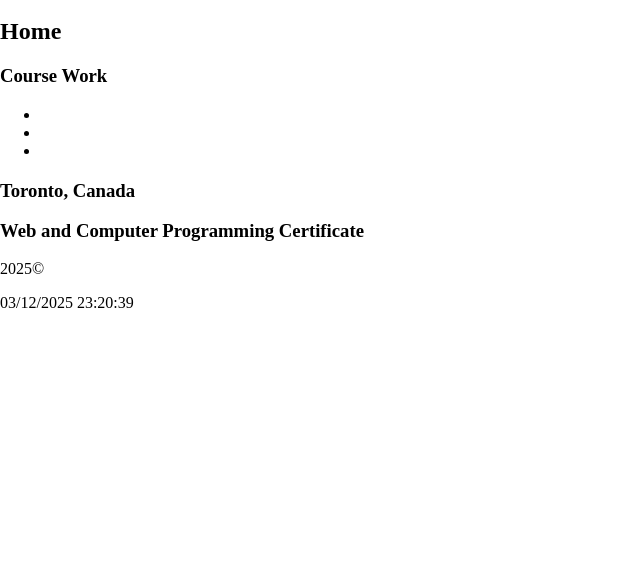
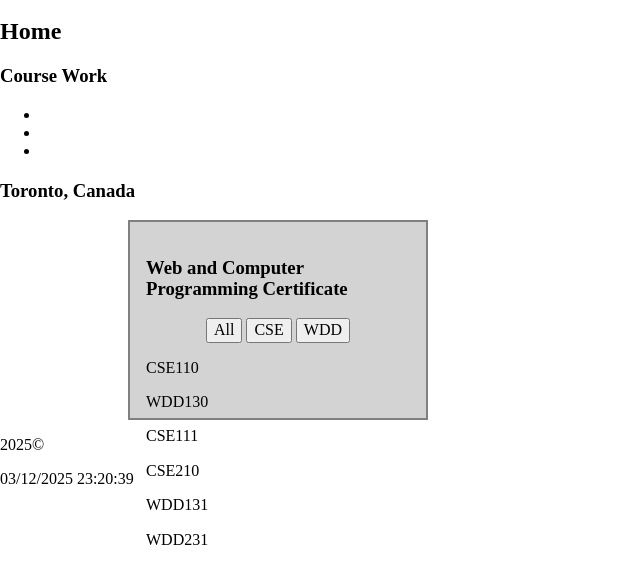
Before and after one commit to Teilanialicia/wdd231, a plain HTML site: page index.html in a window 1280 px wide. Shown: the part 100-684 px from the top of the page, without its empty margins (0-640 px from the left). Drawn offline with Linux system fonts and the light colour scheme.

Commit message:
some progress

```diff
--- a/index.html
+++ b/index.html
@@ -6,8 +6,8 @@
     <meta name="description" content="Course Home Page">
     <meta name="author" content="Teilani Norton">
     <link rel="stylesheet" href="styles/normalize.css">
+    <link rel="stylesheet" href="styles/small.css">
     <link rel="stylesheet" href="styles/larger.css">
-    <link rel="stylesheet" href="styles/small.css">
     <script src="script/course.js" defer ></script>
     <script src="script/date.js" defer ></script>
     <script src="script/navigation.js" defer ></script>
@@ -41,12 +41,19 @@
             </div>
             <aside></aside>
         </div>
-        <div>
-            <div>
-                <h3>Web and Computer Programming Certificate</h3>
-                <div class="buttons-flex"></div>
-                <div class="buttons-grid"></div>
-            </div>
+        <div class="certificate-section">
+            <h3 >Web and Computer Programming Certificate</h3>
+
+                <div class="course-bttn-flex">
+
+                    <button id="all">All</button>
+                    <button id="cse">CSE</button>
+                    <button id="wdd">WDD</button>
+                </div>
+                <div id="course-grid">
+                    <p>Delete me, I dare you...</p>
+                </div>
+
         </div>
     </main>
     <footer>
--- a/script/course.js
+++ b/script/course.js
@@ -0,0 +1,151 @@
+const courses = [
+    {
+        subject: 'CSE',
+        number: 110,
+        title: 'Introduction to Programming',
+        credits: 2,
+        certificate: 'Web and Computer Programming',
+        description: 'This course will introduce students to programming. It will introduce the building blocks of programming languages (variables, decisions, calculations, loops, array, and input/output) and use them to solve problems.',
+        technology: [
+            'Python'
+        ],
+        completed: true
+    },
+    {
+        subject: 'WDD',
+        number: 130,
+        title: 'Web Fundamentals',
+        credits: 2,
+        certificate: 'Web and Computer Programming',
+        description: 'This course introduces students to the World Wide Web and to careers in web site design and development. The course is hands on with students actually participating in simple web designs and programming. It is anticipated that students who complete this course will understand the fields of web design and development and will have a good idea if they want to pursue this degree as a major.',
+        technology: [
+            'HTML',
+            'CSS'
+        ],
+        completed: true
+    },
+    {
+        subject: 'CSE',
+        number: 111,
+        title: 'Programming with Functions',
+        credits: 2,
+        certificate: 'Web and Computer Programming',
+        description: 'CSE 111 students become more organized, efficient, and powerful computer programmers by learning to research and call functions written by others; to write, call , debug, and test their own functions; and to handle errors within functions. CSE 111 students write programs with functions to solve problems in many disciplines, including business, physical science, human performance, and humanities.',
+        technology: [
+            'Python'
+        ],
+        completed: true
+    },
+    {
+        subject: 'CSE',
+        number: 210,
+        title: 'Programming with Classes',
+        credits: 2,
+        certificate: 'Web and Computer Programming',
+        description: 'This course will introduce the notion of classes and objects. It will present encapsulation at a conceptual level. It will also work with inheritance and polymorphism.',
+        technology: [
+            'C#'
+        ],
+        completed: false
+    },
+    {
+        subject: 'WDD',
+        number: 131,
+        title: 'Dynamic Web Fundamentals',
+        credits: 2,
+        certificate: 'Web and Computer Programming',
+        description: 'This course builds on prior experience in Web Fundamentals and programming. Students will learn to create dynamic websites that use JavaScript to respond to events, update content, and create responsive user experiences.',
+        technology: [
+            'HTML',
+            'CSS',
+            'JavaScript'
+        ],
+        completed: true
+    },
+    {
+        subject: 'WDD',
+        number: 231,
+        title: 'Frontend Web Development I',
+        credits: 2,
+        certificate: 'Web and Computer Programming',
+        description: 'This course builds on prior experience with Dynamic Web Fundamentals and programming. Students will focus on user experience, accessibility, compliance, performance optimization, and basic API usage.',
+        technology: [
+            'HTML',
+            'CSS',
+            'JavaScript'
+        ],
+        completed: false
+    }
+]
+
+
+
+newCourseCard(courses);
+
+// variables for filter function
+
+const allBttn = document.getElementById("all");
+const wddBttn = document.getElementById("wdd");
+const cseBttn = document.getElementById("cse");
+
+// filtering the array to get only the Wdd and Cse classes into variables
+let wddFilter = courses.filter(getWddCourses);
+let cseFilter = courses.filter(getCseCourses);
+
+// adding event listening so that somehting happens when you hit the buttons.
+allBttn.addEventListener("click", function(){
+    newCourseCard(courses)
+});
+
+// remember! you are running the newCourseCard on the variable that is holding the result from running the filter method
+wddBttn.addEventListener("click", function(){
+    newCourseCard(wddFilter)
+});
+
+//
+cseBttn.addEventListener("click", function(){
+    newCourseCard(cseFilter)
+});
+
+
+// -----------------------------------------------------------------------------------------------------------------------------
+
+// FILTER functions to use in the filter method.
+function getWddCourses(course){
+    return course.subject === 'WDD'
+};
+
+function getCseCourses(course){
+    return course.subject === 'CSE'
+};
+
+
+function newCourseCard(courses) {
+
+    // we need to set the innerHTML to "" to make sure it is empty every time we run the newCourseCard function, otherwise it will keep adding to what is already there.
+    document.getElementById("course-grid").innerHTML = ""
+
+    // for each course in the array courses, => (do this) which in this case is create a course card
+    //   variables that are plural usually means it is an array
+    // the course is a new variable being created in the forEach loop.
+    courses.forEach(course => {
+        let rectangle = document.createElement("p");
+
+        // we do not reference the whole Array, but instead a specific item in an Array,
+        // because the array doesnt have access to the information inside the item
+        rectangle.textContent = course.subject + course.number
+
+
+        // once the P tag is created now you need to attach it somewhere in the document so you can actually see it.
+        document.getElementById("course-grid").appendChild(rectangle)
+        // document.querySelector(".image-grid").appendChild(card);
+
+
+    });
+
+
+};
+
+// Dynamically display all the courses in the certificate section as shown in the example above.
+// The courses that you have completed must be marked in a different way versus those that you have not completed.
+// Use your page color scheme. The page should adjust automatically if the data source changes.
--- a/styles/small.css
+++ b/styles/small.css
@@ -1,3 +1,11 @@
+:root {
+    --cardinal: 0, 80, 64, 23;
+    --rusty_red: 0, 73, 66, 13;
+    --oxford_blue: 100, 100, 0, 87;
+    --fulvous: 0, 42, 92, 11;
+    --snow: 0, 2, 3, 2;
+}
+
 nav{
 
 }
@@ -6,3 +14,19 @@ nav{
 .subHeaderBackground{
 
 }
+
+
+.course-bttn-flex {
+    text-align: center;
+}
+
+.certificate-section {
+    margin-left: 10vw;
+    margin-right: 10vw;
+    width: 300px;
+    height: 200px;
+    background-color: lightgray;
+    padding: 1rem;
+    box-sizing: border-box;
+    border: 2px solid gray;
+}
```
